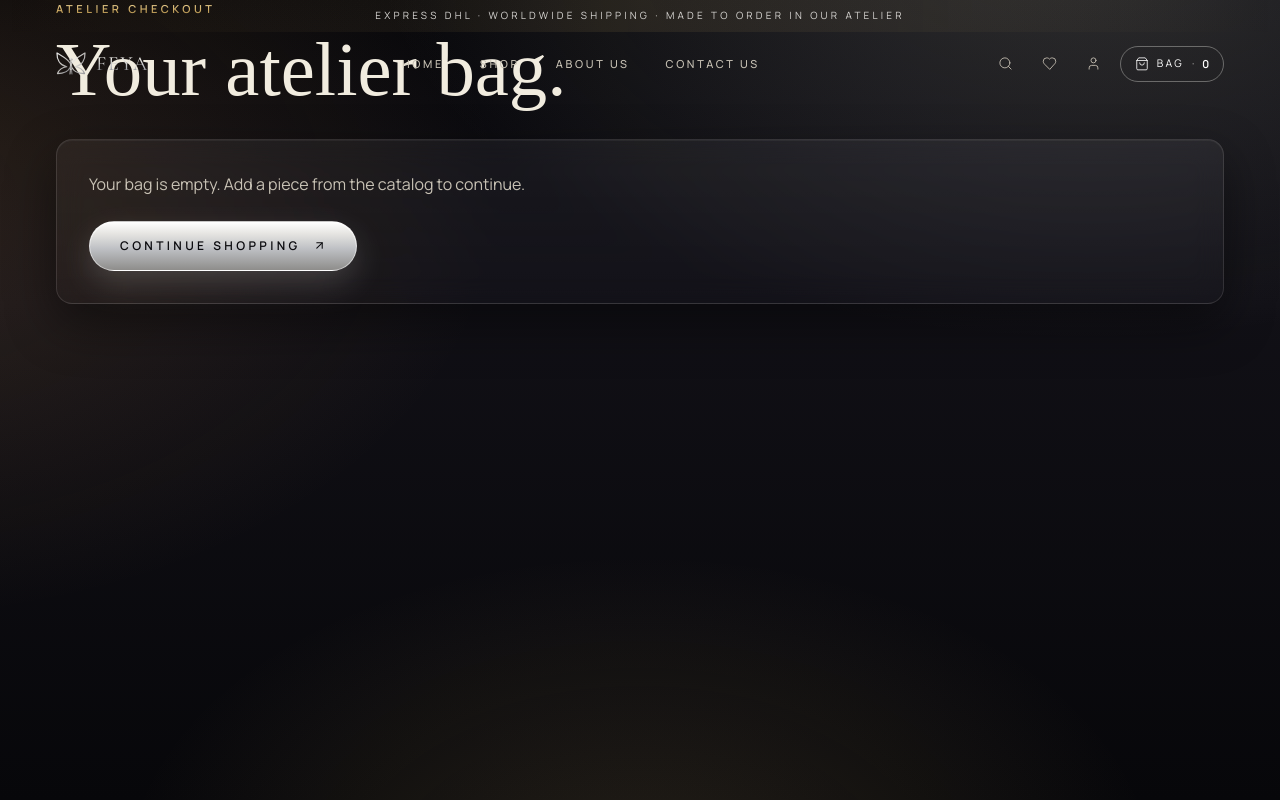
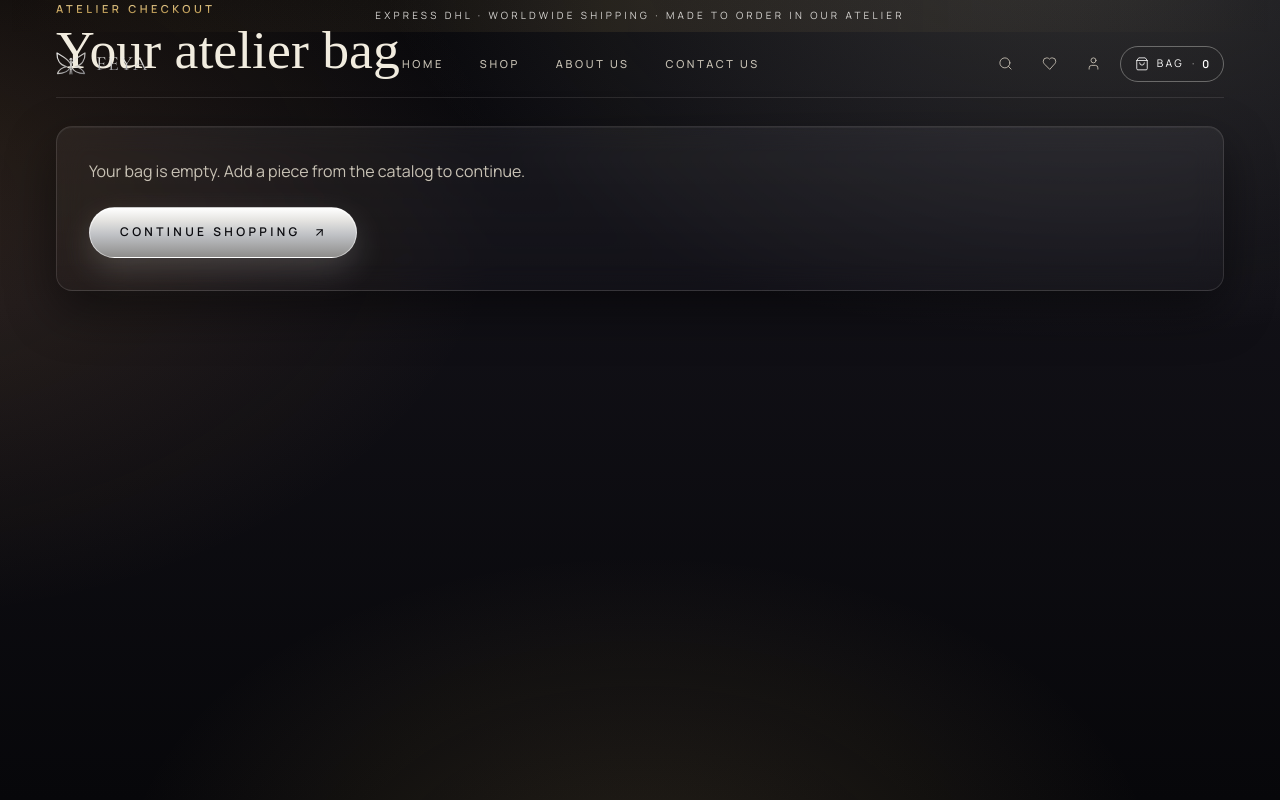
Before and after one commit to THEFEYA/feya-commerce, a Next.js app: page /cart in a window 1280 px wide. Shown: the top 800 px of the page. Built offline with nearby package versions, Linux system fonts and the light colour scheme; a web font is replaced by a local one.

Commit message:
Tighten cart hero heading spacing

```diff
--- a/components/CartClient.tsx
+++ b/components/CartClient.tsx
@@ -2,7 +2,7 @@
 
 import Link from 'next/link';
 import { useEffect, useMemo, useState } from 'react';
-import { ArrowUpRight, Mail, MapPin, MessageSquareText, Minus, Phone, Plus, Scissors, ShoppingBag, Truck, User, Zap } from 'lucide-react';
+import { ArrowUpRight, Mail, MapPin, MessageSquareText, Minus, Phone, Plus, ShoppingBag, Truck, User, Zap } from 'lucide-react';
 import { formatPrice } from '@/lib/storefront';
 
 type CartItem = {
@@ -69,9 +69,11 @@ export function CartClient() {
   };
 
   return (
-    <section className="container-feya pt-36 pb-20">
-      <div className="eyebrow-gold mb-4">Atelier checkout</div>
-      <h1 className="display-section text-bone mb-8" style={{ fontSize: 'clamp(46px,6vw,86px)' }}>Your atelier bag.</h1>
+    <section className="container-feya pt-32 pb-20">
+      <div className="mb-7 border-b border-[rgba(216,214,211,.12)] pb-5">
+        <div className="eyebrow-gold mb-2">Atelier checkout</div>
+        <h1 className="display-section text-bone leading-none" style={{ fontSize: 'clamp(34px,4.2vw,58px)' }}>Your atelier bag</h1>
+      </div>
 
       {!items.length ? (
         <div className="glass rounded-2xl p-8">
```
